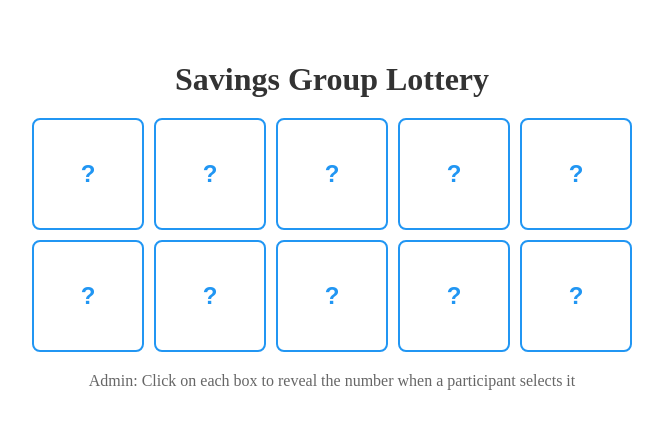
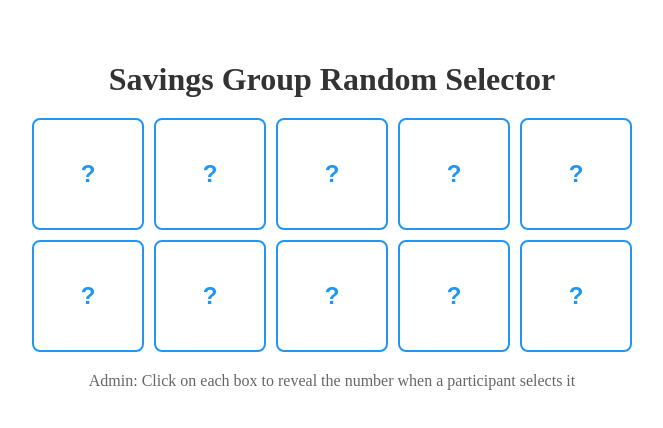
Before and after one commit to Foxynero/savings-lottery, a React (Create React App) app: page / in a window 1280 px wide. Shown: the top 428 px of the page, without its empty margins (308-971 px from the left). Built offline with nearby package versions, Linux system fonts and the light colour scheme.

Commit message:
Update LotteryBox.js

```diff
--- a/src/LotteryBox.js
+++ b/src/LotteryBox.js
@@ -71,7 +71,7 @@ const LotteryBox = () => {
 
   return (
     <Container>
-      <Title>Savings Group Lottery</Title>
+      <Title>Savings Group Random Selector</Title>
       <Grid>
         {numbers.map((number, index) => (
           <Box
```
